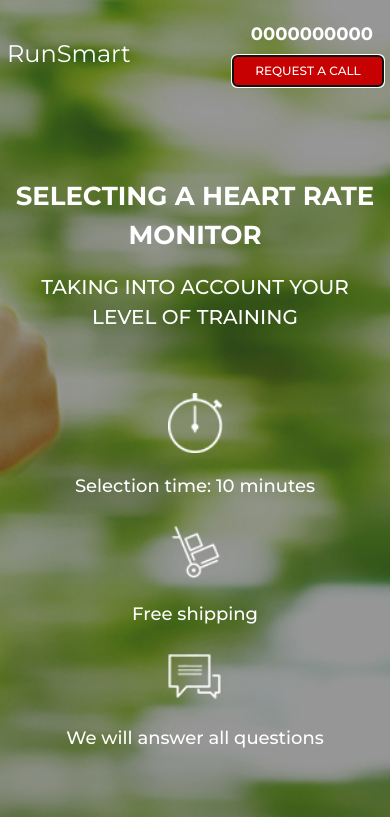
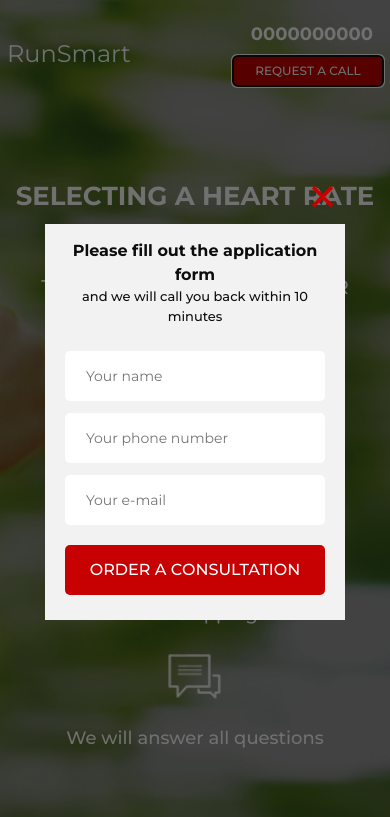
Before and after one commit to BVRXNDVRK/Run-smart, a website: page src/index.html in a window 390 px wide. Both pictures are taken after a click on the button "REQUEST A CALL". Shown: the top 817 px of the page. Drawn offline with nearby package versions, Linux system fonts and the light colour scheme.

Commit message:
created modals with adaptive

```diff
--- a/src/index.html
+++ b/src/index.html
@@ -21,7 +21,7 @@
                 </div>
                 <div class="header__contacts">
                     <a href="#" class="header__phone">0000000000</a>
-                    <button class="button">Request a call</button>
+                    <button data-modal="consultation" class="button">Request a call</button>
                 </div>
             </header>
 
@@ -44,7 +44,7 @@
                     </div>
                 </div>
 
-                <button class="button promo__button button_main">order a consultation</button>
+                <button data-modal="consultation" class="button promo__button button_main">order a consultation</button>
                 <div class="promo__link">
                     or
                     <a href="#">go to catalog</a>
@@ -89,7 +89,7 @@
                 <input class="feed-form__input" required name="name" placeholder="Your name" type="text">
                 <input class="feed-form__input" required name="phone" placeholder="Your phone number" type="number">
                 <input class="feed-form__input" required name="email" placeholder="Your e-mail" type="email">
-                <button class="button button_main" type="submit">order a consultation</button>
+                <button data-modal="consultation" class="button button_main" type="submit">order a consultation</button>
             </form>
         </div>
     </section>
@@ -119,7 +119,7 @@
                     <div class="catalog-item__wrapper">
                         <div class="catalog-item__content">
                             <img class="catalog-item__img" src="images/photo.jpg" alt="heart rate monitor">
-                            <div class="catalog-item__subtitle">Heart rate monitor Polar FT1</div>
+                            <div class="catalog-item__subtitle">Heart rate monitor Polar FT31</div>
                             <div class="catalog-item__descr">For the first steps in training based on heart rate</div>
                             <a href="" class="catalog-item__link">More details</a>
                         </div>
@@ -429,6 +429,38 @@
         </div>
     </footer>
 
+    <div class="overlay">
+        <div class="modal" id="consultation">
+            <div class="modal__close">&times;</div>
+            <div class="modal__subtitle">Please fill out the application form</div>
+            <div class="modal__descr">and we will call you back within 10 minutes</div>
+            <form class="feed-form feed-form_mt25" action="#">
+                <input class="feed-form__input" required name="name" placeholder="Your name" type="text">
+                <input class="feed-form__input" required name="phone" placeholder="Your phone number" type="number">
+                <input class="feed-form__input" required name="email" placeholder="Your e-mail" type="email">
+                <button class="button button_main button_main-small" type="submit">order a consultation</button>
+            </form>
+        </div>
+
+        <div class="modal" id="order">
+            <div class="modal__close">&times;</div>
+            <div class="modal__subtitle">Your order:</div>
+            <div class="modal__descr"></div>
+            <form class="feed-form feed-form_mt25" action="#">
+                <input class="feed-form__input" required name="name" placeholder="Your name" type="text">
+                <input class="feed-form__input" required name="phone" placeholder="Your phone number" type="number">
+                <input class="feed-form__input" required name="email" placeholder="Your e-mail" type="email">
+                <button class="button button_main button_main-small" type="submit">Buy</button>
+            </form>
+        </div>
+
+        <div class="modal" id="thanks">
+            <div class="modal__close">&times;</div>
+            <div class="modal__subtitle"></div>
+            <div class="modal__descr"></div>
+        </div>
+    </div>
+
     <script type="text/javascript" src="http://code.jquery.com/jquery-1.11.0.min.js"></script>
     <script type="text/javascript" src="http://code.jquery.com/jquery-migrate-1.2.1.min.js"></script>
     <script src="js/slick.min.js"></script>
--- a/src/js/script.js
+++ b/src/js/script.js
@@ -14,7 +14,7 @@ $(document).ready(function(){
         }]
     });
 
-    document.querySelector('.slick-dots li').style.backgroundColor = '#282828';
+    // document.querySelector('.slick-dots li').style.backgroundColor = '#282828';
 
     const activeDot = setInterval(() => {
       document.querySelectorAll('.slick-dots li').forEach(i => {
@@ -65,4 +65,19 @@ $(document).ready(function(){
 
     toggleClass('.catalog-item__link');
     toggleClass('.catalog-item__back');
+
+    $('[data-modal=consultation]').on('click', function() {
+      $('.overlay, #consultation').fadeIn('slow');
+    });
+
+    $('.modal__close').on('click', function() {
+      $('.overlay, #consultation, #thanks, #order').fadeOut('slow');
+    });
+
+    $('.button_mini').each(function(i) {
+      $(this).on('click', function() {
+        $('#order .modal__descr').text($('.catalog-item__subtitle').eq(i).text());
+        $('.overlay, #order').fadeIn('slow');
+      })
+    });
   });
--- /dev/null
+++ b/src/scss/blocks/_modals.scss
@@ -0,0 +1,44 @@
+.overlay {
+    display: none;
+    position: fixed;
+    width: 100%;
+    height: 100%;
+    top: 0;
+    background-color: rgba(0, 0, 0, .56);
+}
+
+.modal {
+    display: none;
+    position: absolute;
+    top: 50%;
+    left: 50%;
+    transform: translate(-50%, -50%);
+    background-color: #f2f2f2;
+    padding: 38px 40px 40px 40px;
+    width: 380px;
+
+    &__close {
+        position: absolute;
+        top: 0;
+        right: -50px;
+        font-size: 61px;
+        line-height: 25px;
+        color: #c70101;
+        cursor: pointer;
+    }
+
+    &__subtitle {
+        color: #0d0d0d;
+        font-size: 16px;
+        font-weight: 700;
+        text-align: center;
+    }
+
+    &__descr {
+        color: #0d0d0d;
+        font-size: 13px;
+        font-weight: 500;
+        text-align: center;
+        margin-bottom: 25px;
+    }
+}
--- a/src/scss/main.scss
+++ b/src/scss/main.scss
@@ -12,6 +12,7 @@
 @import 'sections/catalog';
 @import 'sections/feedbacks';
 @import 'sections/footer';
+@import 'blocks/modals';
 
 @import 'medias/maxWidth1200';
 @import 'medias/maxWidth992';
--- a/src/scss/medias/_maxWidth576.scss
+++ b/src/scss/medias/_maxWidth576.scss
@@ -119,4 +119,26 @@
             }
         }
     }
+
+    .modal {
+        width: 300px;
+        padding: 15px;
+    }
+
+    .feed-form {
+        width: 260px;
+
+        &__input {
+            width: 260px;
+        }
+    }
+
+    .button_main-small {
+        width: 260px;
+    }
+
+    .modal__close {
+        top: -40px;
+        right: 5px;
+    }
 }
```
Also changed, not shown: src/css/styles.min.css.
